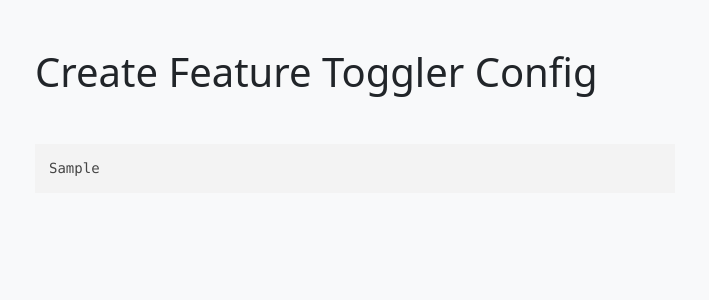
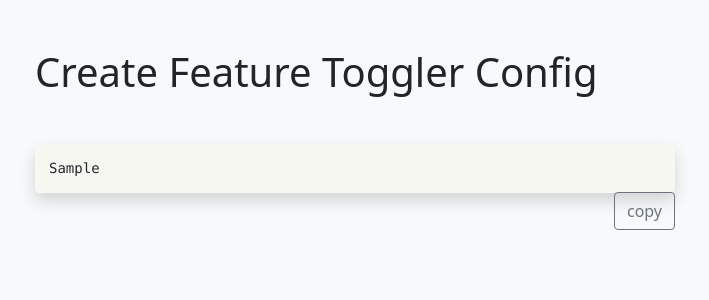
Before and after one commit to crackhead-koala/feature-toggler-config-generator, a Flask app: template app/templates/config.html in a window 1280 px wide. Shown: the top 300 px of the page, without its empty margins (285-994 px from the left). Run offline with Flask 2, Linux system fonts and the light colour scheme; the template is opened without the code that fills it: most values are stand-ins (such as "Sample title", 1, 10 or a date in 2020).

Commit message:
Stylize config display page

```diff
--- a/app/static/js/main.js
+++ b/app/static/js/main.js
@@ -213,3 +213,7 @@
         });
     }
 });
+
+
+// Copy to clipboard button
+$('#')
--- a/app/templates/config.html
+++ b/app/templates/config.html
@@ -1,6 +1,7 @@
 {% extends "main.html" %}
 {% block content %}
-  <div class="pl-5 pr-5">
-    <pre><code class="language-json">{{ config_json }}</code></pre>
+  <div class="position-relative">
+    <pre class="rounded-3 shadow"><code class="language-json">{{ config_json }}</code></pre>
+    <button class="position-absolute top-0 end-0 mt-5 mr-5 btn btn-outline-secondary">copy</button>
   </div>
 {% endblock %}
--- a/app/templates/main.html
+++ b/app/templates/main.html
@@ -12,7 +12,7 @@
     <link rel="stylesheet" href="../static/css/main.css">
 
     <!-- highlight.js styles -->
-    <link rel="stylesheet" href="../static/css/default.min.css">
+    <link rel="stylesheet" href="../static/css/humanoid-light.min.css">
 
     <title>Feature Toggler Config Editor</title>
   </head>
@@ -27,10 +27,12 @@
     <!-- jQuery and Bootstrap JS -->
     <script src="../static/js/jquery-3.6.1.min.js"></script>
     <script src="../static/js/bootstrap.bundle.min.js"></script>
-    <script src="../static/js/main.js"></script>
 
     <!-- highlight.js -->
     <script src="../static/js/highlight.min.js"></script>
     <script>hljs.highlightAll();</script>
+
+    <!-- Custom scripts -->
+    <script src="../static/js/main.js"></script>
   </body>
 </html>
```
Also changed, not shown: app/static/css/default.min.css (deleted, +0 -9 lines), app/static/css/humanoid-light.min.css (added, +7 -0 lines).
